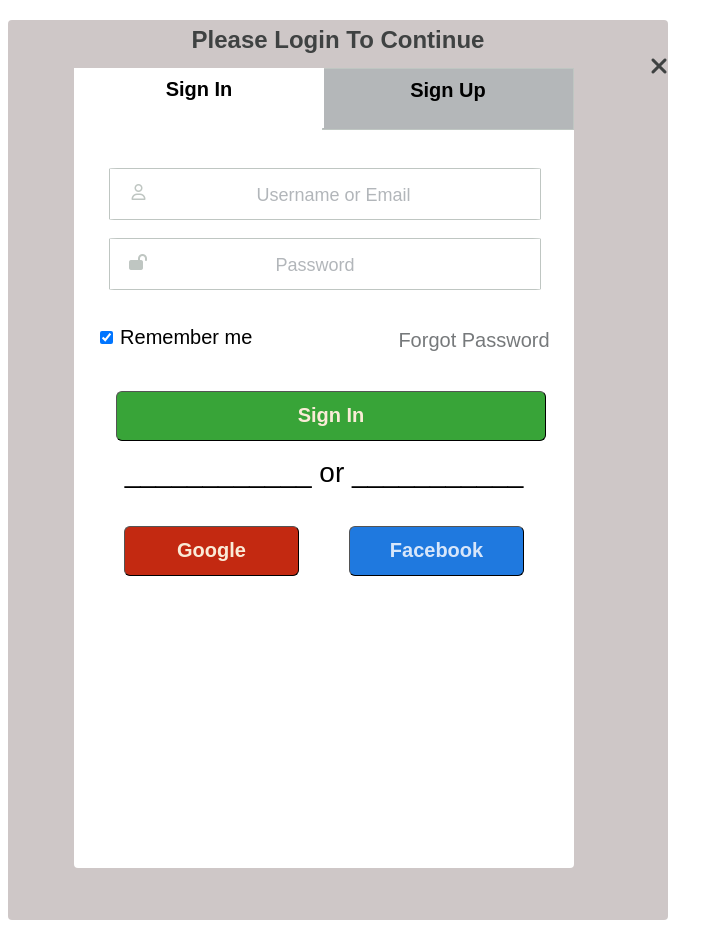
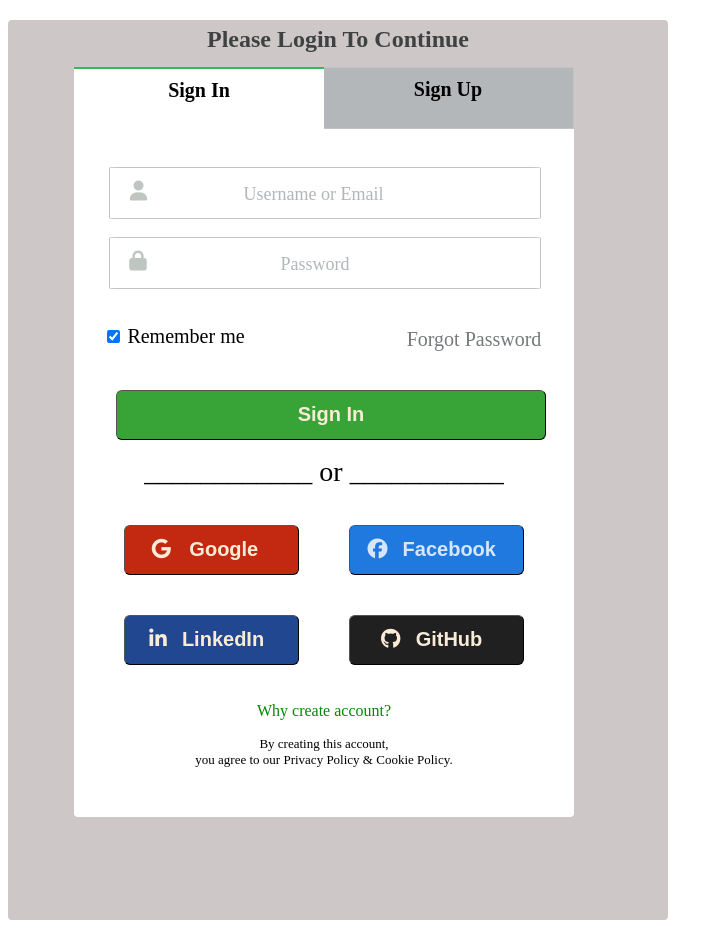
Before and after one commit to Sanidhya-Pundeer/GeekForGeek-signup-form, a plain HTML site: page index.html in a window 1280 px wide. Shown: the whole page, without its empty margins (0-723 px from the left). Drawn offline with Linux system fonts and the light colour scheme.

Commit message:
Update index.html

```diff
--- a/index.html
+++ b/index.html
@@ -1,6 +1,5 @@
 <!DOCTYPE html>
 <html lang="en">
-
 <head>
     <meta charset="UTF-8">
     <meta name="viewport" content="width=device-width, initial-scale=1.0">
@@ -8,32 +7,31 @@
 </head>
 <script src="https://kit.fontawesome.com/462fed6752.js" crossorigin="anonymous"></script>
 <style>
-    .container1 {
+    .container1{
         height: 900px;
         width: 660px;
-        margin-top: 0%;
+        margin-top:0%;
         background-color: rgb(206, 199, 199);
         border-radius: 4px;
     }
 
-    .container2 {
-        height: 800px;
+    .container2{
+        height: 750px;
         width: 500px;
-        margin-top: 0 auto;
-        margin-left: 10%;
+        margin-top:0 auto;
+        margin-left:10%;
         text-align: center;
         background-color: rgb(255, 255, 255);
         border-radius: 4px;
         position: relative;
-        font-family: Arial, Helvetica, sans-serif;
     }
 
-
-    .box1 {
+    .box1{
         width: 50%;
         height: 50px;
-        border-top: 0;
         background-color: rgb(255, 255, 255);
+        border-top: 2px;
+        border-color: rgb(58, 184, 85);
         border-left: 0px;
         border-right: 0px;
         border-bottom: 0px;
@@ -44,8 +42,7 @@
         padding-top: 10px;
         float: left;
     }
-
-    .box2 {
+    .box2{
         width: 50%;
         height: 50px;
         background-color: rgb(255, 255, 255);
@@ -58,8 +55,7 @@
         float: right;
         background-color: rgb(180, 183, 185);
     }
-
-    .user {
+    .user{
         width: 430px;
         height: 50px;
         background-color: rgb(255, 255, 255);
@@ -72,22 +68,20 @@
         left: 7%;
     }
 
-    .user i {
+    .user i{
         position: relative;
         top: 15px;
         left: -95px;
         color: rgb(191, 198, 194);
     }
-
-    .user p {
+    .user p{
         position: relative;
         top: -20px;
-        left: 100px;
+        left: 80px;
         color: rgb(191, 198, 194);
         font-size: large;
     }
-
-    .pass {
+    .pass{
         width: 430px;
         height: 50px;
         background-color: rgb(255, 255, 255);
@@ -99,23 +93,20 @@
         top: 100px;
         left: 7%;
     }
-
-    .pass i {
+    .pass i{
         position: relative;
         top: 15px;
         left: -187px;
         color: rgb(191, 198, 194);
     }
-
-    .pass p {
+    .pass p{
         position: relative;
         top: -20px;
         left: -10px;
         color: rgb(191, 198, 194);
         font-size: large;
     }
-
-    .form {
+    .form{
         width: 430px;
         height: 50px;
         background-color: rgb(255, 255, 255);
@@ -125,28 +116,25 @@
         top: 100px;
         left: 7%;
     }
-
-    .buttons {
+    .buttons{
         width: 100%;
-        height: 150px;
+        height:150px;
         background-color: rgb(255, 255, 255);
         position: relative;
         top: 85px;
     }
-
-    .cross i {
-        float: right;
+    .foot{
+        width: 100%;
+        height: 100px;
+        background-color: rgb(255, 255, 255);
+        position: relative;
+        top:30% ;
     }
 </style>
-
 <body>
-    <div class="container1">
-        <h2
-            style="position: relative;top:6px ;text-align: center; color: rgb(63, 66, 66);  font-family: Arial, Helvetica, sans-serif;">
-            Please Login To Continue
-            <div class="cross"> <i class="fa-solid fa-xmark"></i></div>
-        </h2>
-        <div class="container2">
+    <div class="container1" >
+        <h2 style="position: relative;top:6px ;text-align: center; color: rgb(63, 66, 66);">Please Login To Continue</h2>
+        <div class="container2" >
             <div class="box1">
                 Sign In
             </div>
@@ -155,12 +143,12 @@
             </div>
 
             <div class="user">
-                <i class="fa-regular fa-user"></i>
+                <i class="fa-solid fa-user fa-lg"></i>
                 <p style="color: rgb(178, 182, 186);">Username or Email</p>
             </div>
             <br>
             <div class="pass">
-                <i class="fa-solid fa-lock-open"></i>
+                <i class="fa-solid fa-lock fa-lg"></i>
                 <p style="color: rgb(178, 182, 186);">Password</p>
             </div>
 
@@ -169,33 +157,33 @@
             <div class="form">
                 <input name="rem" type="checkbox" checked="" style="position: relative;left: -150px;">
                 <label for="remember" style="font-size: 20px;position: relative;left: -150px;">Remember me</label>
-                <p style="font-size: 20px;position: relative;top: -40px;left: 150px;color: rgb(118, 121, 123);">Forgot
-                    Password</p>
+                <p style="font-size: 20px;position: relative;top: -40px;left: 150px;color: rgb(118, 121, 123);">Forgot Password</p>
             </div>
 
             <div class="buttons">
                 <div class="signin">
-                    <button type="button" class="btn btn-primary"
-                        style="position: relative;top: 30px;left: 7px;width: 430px;height: 50px; border-radius: 6px;border-width:1px ;background-color: rgb(56, 164, 56);font-size: 20px;color: antiquewhite;"><b>
-                            Sign In</b></button>
+                    <button type="button" class="btn btn-primary" style="position: relative;top: 30px;left: 7px;width: 430px;height: 50px; border-radius: 6px;border-width:1px ;background-color: rgb(56, 164, 56);font-size: 20px;color: antiquewhite;"><b> Sign In</b></button>
                     <br>
                     <br>
                     <p style="font-size: 28px;">____________ <span>or</span> ___________</p>
                 </div>
             </div>
+
             <div class="social">
-                <button type="button" class="btn btn-primary"
-                    style="position: relative;top: 100px;float: left;width: 35%;height: 50px;left: 10% ;border-radius: 6px;border-width:1px ;background-color: rgb(195, 41, 17);font-size: 20px;color: antiquewhite;"><b>
-                        Google</b></button>
-                <button type="button" class="btn btn-primary"
-                    style="position: relative;top: 100px;float: right;width: 35%;height: 50px;right: 10% ;border-radius: 6px;border-width:1px ;background-color: rgb(31, 121, 223);font-size: 20px;color: rgb(215, 230, 250);"><b>
-                        Facebook</b></button>
+                <button type="button" class="btn btn-primary" style="position: relative;top: 100px;float: left;width: 35%;height: 50px;left: 10% ;border-radius: 6px;border-width:1px ;background-color: rgb(195, 41, 17);font-size: 20px;color: antiquewhite;"><i class="fa-brands fa-google" style="position: relative; left: -8%;"></i><b> Google</b></button>
+                <button type="button" class="btn btn-primary" style="position: relative;top: 100px;float: right;width: 35%;height: 50px;right: 10% ;border-radius: 6px;border-width:1px ;background-color: rgb(31, 121, 223);font-size: 20px;color: rgb(215, 230, 250);"><i class="fa-brands fa-facebook" style="position: relative;left: -6%;"></i><b> Facebook</b></button>
+                <button type="button" class="btn btn-primary" style="position: relative;top: 140px;float: left;width: 35%;height: 50px;left:10% ;border-radius: 6px;border-width:1px ;background-color: rgb(33, 71, 145);font-size: 20px;color: antiquewhite;"><i class="fa-brands fa-linkedin-in" style="position: relative;left: -6%;"></i><b> LinkedIn</b></button>
+                <button type="button" class="btn btn-primary" style="position: relative;top: 140px;float: right;width: 35%;height: 50px;right: 10% ;border-radius: 6px;border-width:1px ;background-color: rgb(32, 32, 32);font-size: 20px;color: antiquewhite;"><i class="fa-brands fa-github" style="position: relative;left: -6%;"></i><b> GitHub</b></button>
+            </div>
 
+            <br><br>
+            <div class="foot">
+                <p style="color: rgb(5, 135, 5);">Why create account?</p>
+                <p style="font-size: small;">By creating this account, you agree to our Privacy Policy & Cookie Policy.</p>
             </div>
 
 
         </div>
     </div>
 </body>
-
 </html>
```
